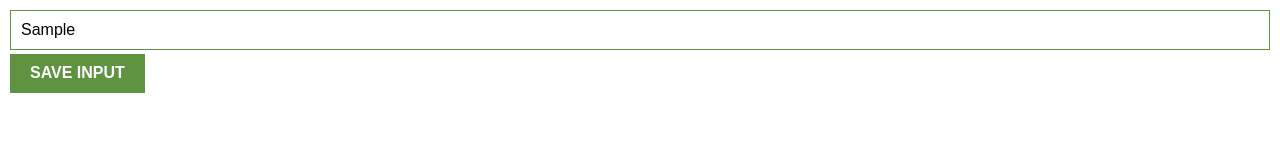
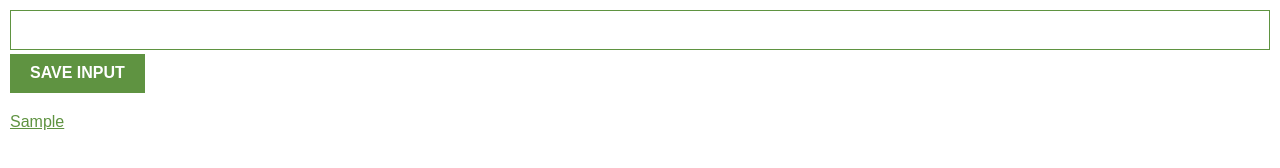
Before and after one commit to Cartoon72/chromeEX, a browser extension: page index.html in a window 1280 px wide. Both pictures are taken after typing "Sample" into the empty fields and a click on the button "SAVE INPUT". Drawn offline with nearby package versions, Linux system fonts and the light colour scheme.

```diff
--- a/index.css
+++ b/index.css
@@ -2,6 +2,7 @@ body {
     margin: 0;
     padding: 10px;
     font-family: Arial, Helvetica, sans-serif;
+    min-width: 400px;
 }
 
 /*
@@ -28,3 +29,17 @@ button {
     font-weight: bold;
     border: none;
 }
+
+ul{
+    margin-top: 20px;
+    list-style: none;
+    padding-left: 0;
+}
+
+li{
+    margin-top: 5px;
+}
+
+a{
+    color: #5f9341;
+}
--- a/index.html
+++ b/index.html
@@ -5,6 +5,7 @@
     <body>
        <input id="input-el" type="text">
         <button id="input-btn">SAVE INPUT</button>
+        <ul id="ul-el"></ul>
         <script src="index.js"></script>
     </body>
 </html>
--- a/index.js
+++ b/index.js
@@ -1,8 +1,26 @@
 let myLeads =[]
 const  inputEl = document.getElementById("input-el")
 const inputBtn = document.getElementById("input-btn")
+const ulEl = document.getElementById("ul-el")
 
 inputBtn.addEventListener("click",function(){
     myLeads.push(inputEl.value)
-    console.log(myLeads);
+    inputEl.value = ""
+    renderLeads()
 })
+
+
+function renderLeads(){
+    let listItems = ""
+    for(let i = 0; i < myLeads.length; i++){
+        // listItems += "<li><a target = '_blank'  href=' " + myLeads[i] + " '>" + myLeads[i] + "</a></li>"
+        listItems +=`
+        <li>
+            <a target = '_blank' href ='${myLeads[i]}'>
+                ${myLeads[i]}
+            </a>
+        </li>
+        `
+        }
+    ulEl.innerHTML = listItems
+}
```
Also changed, not shown: icon.png (added), manifest.json (added).
